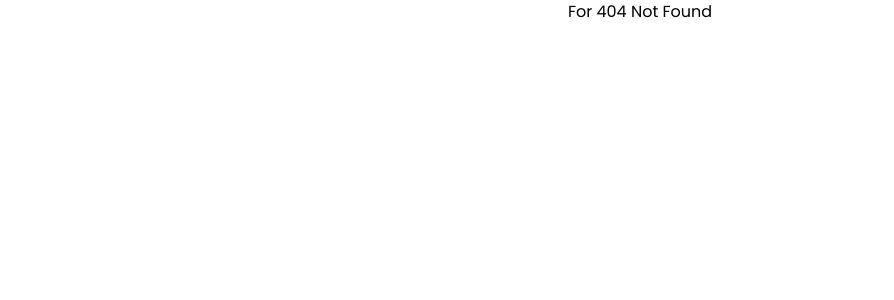
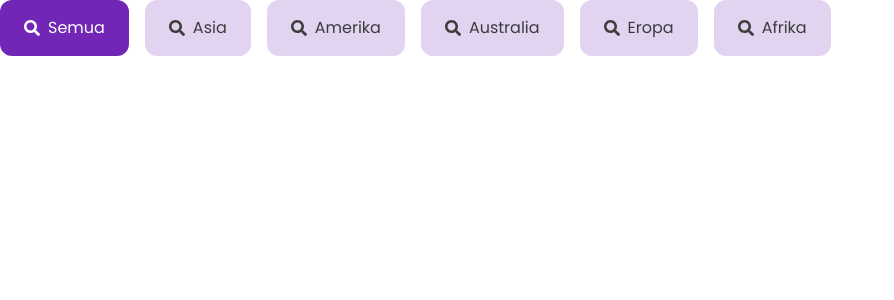
Before and after one commit to BATCH6-KEL3-FINALPROJECT/Kelompok3-Frontend-Final_Project, a React (Vite) app: page /test in a window 1280 px wide. Before the commit this address had no page. Shown: the top 300 px of the page, without its empty margins (0-894 px from the left). Built offline with nearby package versions, Linux system fonts and the light colour scheme; the HTML template or start-up script is replaced by a standard one.

Commit message:
Addding: Destinasi Favorit Button Component

```diff
--- a/src/App.jsx
+++ b/src/App.jsx
@@ -1,6 +1,7 @@
 import React from "react";
 import { Route, Routes } from "react-router-dom";
 import Home from "./pages/Home";
+import Test from "./pages/Test";
 import Login from "./pages/Login";
 import Register from "./pages/Register";
 
@@ -9,6 +10,7 @@ function App() {
     <>
       <Routes>
         <Route path="/" element={<Home />}></Route>
+        <Route path="/test" element={<Test />}></Route>
         <Route path="/login" element={<Login />}></Route>
         <Route path="/register" element={<Register />}></Route>
         <Route
--- /dev/null
+++ b/src/components/DestinasiFavoritBtn.jsx
@@ -0,0 +1,18 @@
+import React from "react";
+import { FaSearch } from "react-icons/fa";
+
+const DestinasiFavoritBtn = ({ text, selected, onClick }) => {
+  return (
+    <button
+      onClick={onClick}
+      className={`font-normal flex gap-2 items-center px-6 py-4 rounded-xl ${
+        selected ? "bg-[#7126B5] text-white" : "bg-[#E2D4F0] text-[#3C3C3C]"
+      }`}
+    >
+      <FaSearch />
+      <p>{text}</p>
+    </button>
+  );
+};
+
+export default DestinasiFavoritBtn;
--- /dev/null
+++ b/src/pages/Test.jsx
@@ -0,0 +1,27 @@
+import React, { useState } from "react";
+import DestinasiFavoritBtn from "../components/DestinasiFavoritBtn";
+
+const Test = () => {
+  const [selected, setSelected] = useState("Semua");
+
+  const handleClick = (text) => {
+    setSelected(text);
+  };
+
+  return (
+    <div className="flex gap-4">
+      {["Semua", "Asia", "Amerika", "Australia", "Eropa", "Afrika"].map(
+        (text) => (
+          <DestinasiFavoritBtn
+            key={text}
+            text={text}
+            selected={selected === text}
+            onClick={() => handleClick(text)}
+          />
+        )
+      )}
+    </div>
+  );
+};
+
+export default Test;
```
